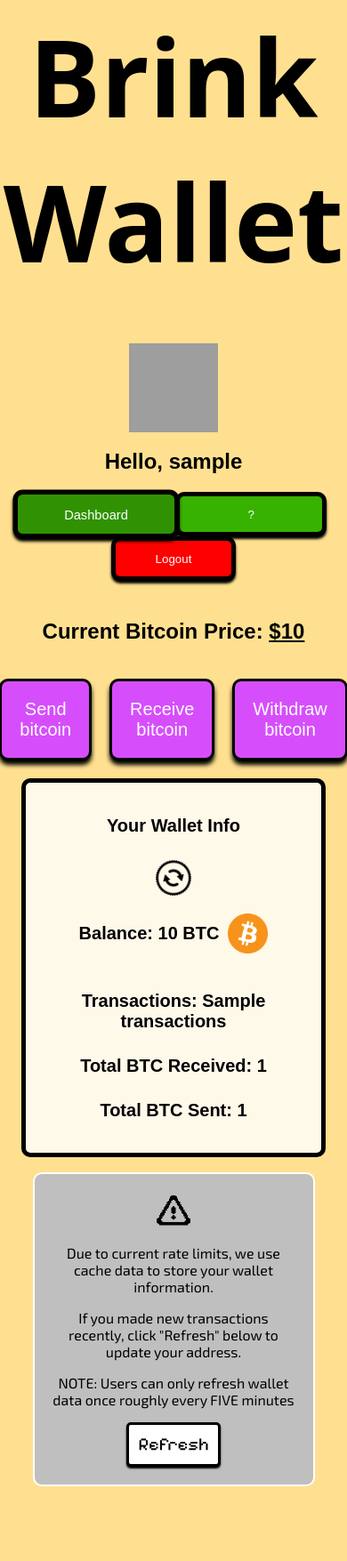
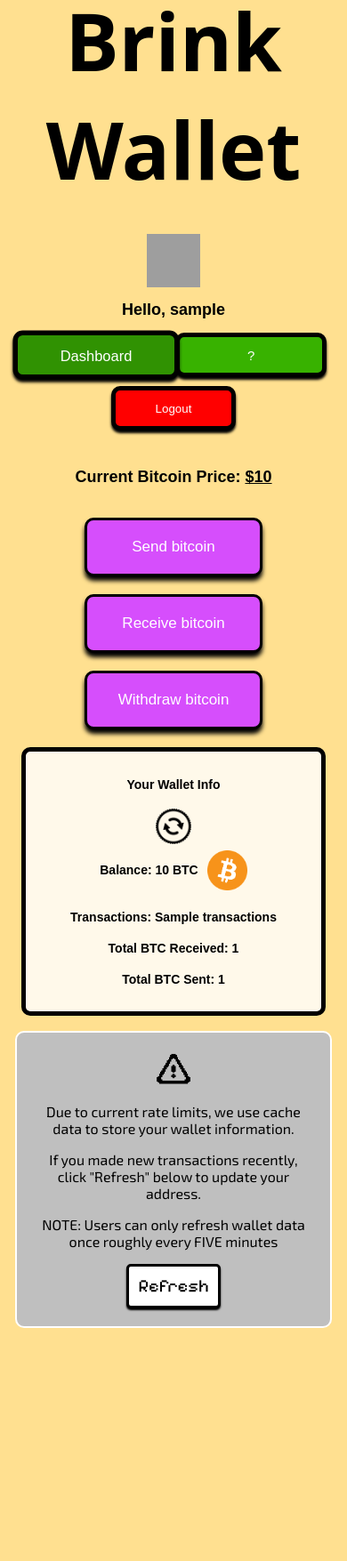
Before and after one commit to BrinkOfSecondBailout/Brink-Bitcoin-Wallet, a Django app: template templates/dashboard.html in a window 390 px wide. Shown: the whole page at 89% size. After the commit the page ends 1493 px from the top, so only its background shows below. Run offline with Django 5.2, Linux system fonts and the light colour scheme; a user stored in the database is signed in; tables that the repository leaves empty hold one stand-in row (values such as "Sample post"); the template is opened without the code that fills it: most values are stand-ins (such as "Sample title", 1, 10 or a date in 2020); some web fonts are replaced; grey boxes are pictures that could not be loaded.

Commit message:
done with responsive

```diff
--- a/djangobitcoin/settings.py
+++ b/djangobitcoin/settings.py
@@ -14,7 +14,6 @@
 import os
 import django_heroku
 import dj_database_url
-
 
 
 # Build paths inside the project like this: BASE_DIR / 'subdir'.
--- a/static/css/mediaqueries.css
+++ b/static/css/mediaqueries.css
@@ -33,3 +33,79 @@
         width: 70%;
     }
 }
+
+
+@media screen and (max-width: 600px) {
+    .logo-text h1 {
+        font-size: 90px;
+    }
+    #btc-gif {
+        width: 60px;
+        height: 60px;
+    }
+    .header-text h2 {
+        font-size: 19px;
+    }
+    .navigation-links-div {
+        flex-direction: column;
+    }
+    .logout-button {
+        margin-top: 10px;
+    }
+    .nav-button {
+        font-size: 15px;
+    }
+    .standard-button {
+        font-size: 17px;
+    }
+    .send-receive-div {
+        flex-direction: column;
+        align-items: center;
+    }
+    #refresh-div {
+        width: 80%;
+    }
+    #public-address-text {
+        font-size: 20px;
+        word-wrap: break-word;
+        max-width: 100%;
+        margin: 0 auto;
+    }
+    #header {
+        font-size: 15px;
+        max-width: 90%;
+        margin: 0 auto;
+        margin-top: 5vh;
+    }
+    .info-text {
+        font-size: 14px;
+        max-width: 90%;
+        margin: 0 auto;
+    }
+
+    #receive-div , #send-div, #withdraw-div {
+        font-size: 15px;
+
+    }
+    .receive , .send , .withdraw {
+        width: 95%;
+    }
+    #private-key {
+        margin: 0 auto;
+        width: 90%;
+        margin-top: 2vh;
+    }
+
+    .qr-code {
+        margin-top: 2vh;
+    }
+
+    .header-text h1 {
+        font-size: 20px;
+    }
+
+    .header-text h2 {
+        font-size: 18px;
+    }
+
+}
--- a/static/css/style.css
+++ b/static/css/style.css
@@ -129,7 +129,7 @@
     margin: 0 auto;
 }
 
-#receive-div , #send-div, #withdraw-div{
+#receive-div , #send-div, #withdraw-div {
     flex-direction: column;
     justify-content: center;
     border: 2px solid white;
@@ -139,6 +139,12 @@
     border-radius: 10px;
     background-color: rgb(255, 194, 97);
     margin-bottom: 20px;
+}
+
+.receive , .send , .withdraw {
+    width: 80%;
+    margin: 0 auto;
+    padding: 10px;
 }
 
 .login-and-register-buttons-div {
@@ -186,11 +192,7 @@
     background-color: rgb(191, 191, 191);
 }
 
-.receive , .send , .withdraw {
-    width: 80%;
-    margin: 0 auto;
-    padding: 10px;
-}
+
 
 #private-key {
     margin: 0 auto;
@@ -203,7 +205,6 @@
     background-color: rgb(0, 0, 0);
     border-radius: 5px;
     color: white;
-
 }
 
 .standard-button {
--- a/templates/dashboard.html
+++ b/templates/dashboard.html
@@ -18,7 +18,7 @@
         <div class="logo-text">
             <div class="logo-and-text">
                 <h1>Brink Wallet</h1>
-                <img  id="btc-gif" class="btc-gif" src="{% static 'images/bitcoin-gif.gif' %}" alt="Bitcoin logo gif">
+                <img id="btc-gif" class="btc-gif" src="{% static 'images/bitcoin-gif.gif' %}" alt="Bitcoin logo gif">
             </div>
         </div>
 
@@ -67,6 +67,7 @@
                 <a href="questions"><h3>Click here to learn more before proceeding</h3></a>
                 <h3 >Your Wallet Address:</h3>
                 <div >
+                    <h4>(No spaces)</h4>
                     <h2 id="public-address-text" class="underlined">{{ user.first_name }}</h2>
                 </div>
                 <div>
@@ -80,7 +81,7 @@
 
         <div id="withdraw-div" class="font-exo-div">
             <div class="withdraw">
-                <h3 class="red underlined">Remember:</h3>
+                <h2 class="red underlined">Remember:</h2>
                 <h3>The private key is the ONLY key needed to control your bitcoin.</h3>
                 <h3>If anyone gains access to this key, the bitcoin is now theirs.</h3>
                 <div>
```
Also changed, not shown: wallet/views.py (+6 -11 lines).
